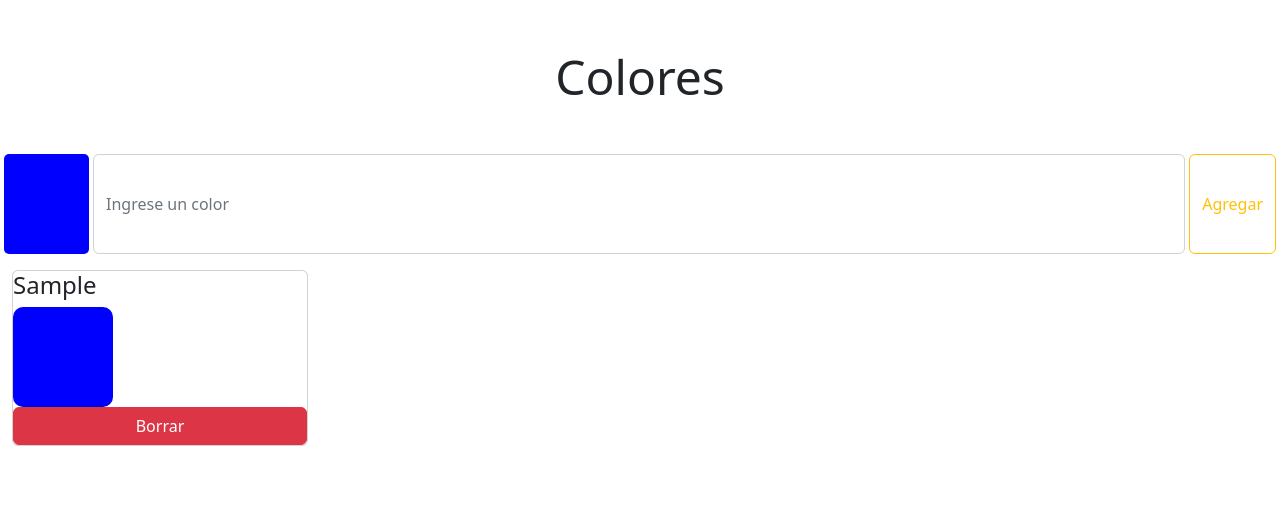
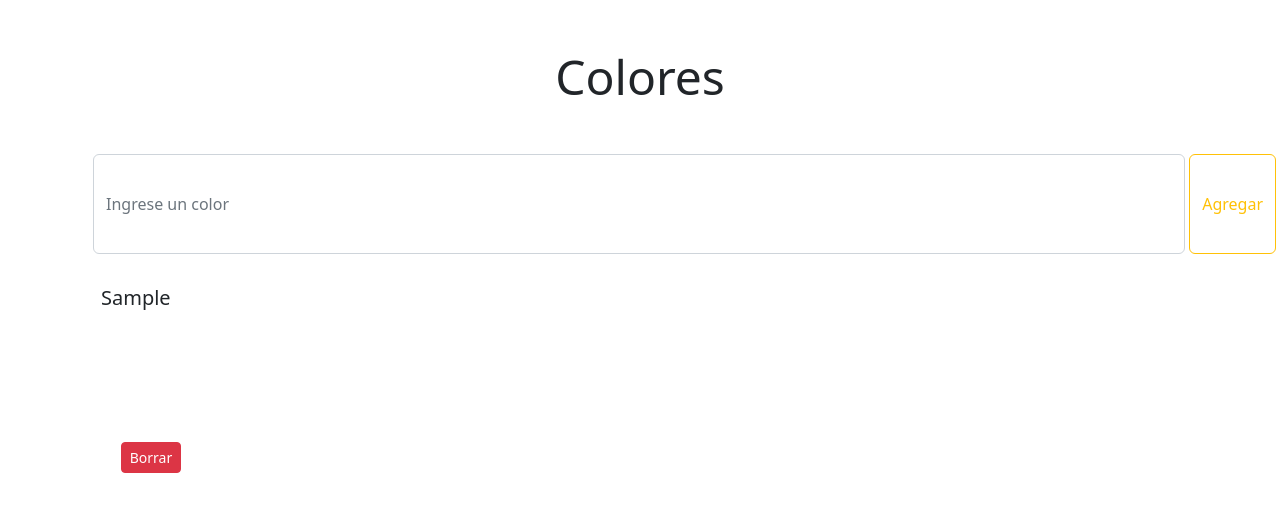
Before and after one commit to Vicopalacio/ejercicio-6, a React (Create React App) app: page / in a window 1280 px wide. Both pictures are taken after typing "Sample" into the empty fields and a click on the button "Agregar". Shown: the top 512 px of the page. Built offline with nearby package versions, Linux system fonts and the light colour scheme.

Commit message:
modifique maquetado de las cards, dimos funcionalidad con los colores

```diff
--- a/src/components/Cards.jsx
+++ b/src/components/Cards.jsx
@@ -1,18 +1,25 @@
 import React from "react";
-import { Card } from "react-bootstrap";
-import Colores from "./Colores";
+import { Card, Col, Row, Button } from "react-bootstrap";
 
 const Cards = ({ listaColores, borrarColor }) => {
   return (
-        <Card>
-      {listaColores.map((colores, posicion) => (
-        <Colores
-          key={posicion}
-          nombreColor={colores}
-          borrarColor={borrarColor}
-        ></Colores>
-      ))}
+    <>
+    <Row>
+        {
+             listaColores.map((colores, posicion)=>{return <Col sm={6} md={4} lg={3}>
+                <Card className="d-flex align-items-center border-0">
+                <Card.Body>
+              <Card.Title> {colores} </Card.Title>
+                <div className="caja" key={posicion} style={{ 'background': colores }}></div>
+            </Card.Body>
+            <Button className="my-2 btn-sm" variant="danger" onClick={()=> borrarColor(colores)}>
+              Borrar
+            </Button>
           </Card>
+            </Col>})
+        }
+    </Row>
+    </>
   );
 };
 
--- a/src/components/Colores.jsx
+++ /dev/null
@@ -1,24 +0,0 @@
-import React from "react";
-import { Button } from "react-bootstrap";
-import CardHeader from "react-bootstrap/esm/CardHeader";
-
-const Colores = ({nombreColor, borrarColor}) => {
-  return (
-    <>
-        <h4>{nombreColor}</h4>
-        <CardHeader
-          style={{
-            background: "blue",
-            width: "100px",
-            height: "100px",
-            borderRadius: "10px",
-          }}
-        ></CardHeader>
-        <Button variant="danger" onClick={()=> borrarColor(nombreColor)}>
-          Borrar
-        </Button>
-        </>
-  );
-};
-
-export default Colores;
--- a/src/components/FormColores.jsx
+++ b/src/components/FormColores.jsx
@@ -1,5 +1,5 @@
 import React, { useEffect, useState } from "react";
-import { Form, Button, Container, Col, Row } from "react-bootstrap";
+import { Form, Button } from "react-bootstrap";
 import Cards from "./Cards";
 
 const FormColores = () => {
@@ -7,6 +7,7 @@ const FormColores = () => {
     JSON.parse(localStorage.getItem("listaColoresKey")) || [];
   const [colores, setColores] = useState("");
   const [listaColores, setListaColores] = useState(arregloLocalStorage);
+  const [cambiarColor, setCambiarColor] = useState("");
 
   useEffect(() => {
     localStorage.setItem("listaColoresKey", JSON.stringify(listaColores));
@@ -25,17 +26,24 @@ const FormColores = () => {
     setListaColores(copiaColores);
   };
 
+  const actualizarColor = (colorIngresado) => {
+    setCambiarColor(colorIngresado);
+    setColores(colorIngresado);
+  };
 
   return (
     <>
       <h1 className="display-5 text-center my-5">Colores</h1>
       <Form onSubmit={arregloColores}>
         <Form.Group className="mb-3 d-flex" controlId="formBasicColor">
-            <div className="colores mx-1" style={{ background: "blue" }}></div>
+          <div
+            className="caja mx-1"
+            style={{ "background": cambiarColor }}
+          ></div>
           <Form.Control
             type="text"
             placeholder="Ingrese un color"
-              onChange={(e) => setColores(e.target.value)}
+            onChange={(e) => actualizarColor(e.target.value)}
             value={colores}
           />
           <Button variant="outline-warning mx-1" type="submit">
@@ -43,13 +51,7 @@ const FormColores = () => {
           </Button>
         </Form.Group>
       </Form>
-        <Container fluid>
-          <Row>
-            <Col md={3}>
       <Cards listaColores={listaColores} borrarColor={borrarColor}></Cards>
-            </Col>
-          </Row>
-        </Container>
     </>
   );
 };
--- a/src/components/app.css
+++ b/src/components/app.css
@@ -1,4 +1,4 @@
-.colores{
+.caja{
     width: 100px;
     height: 100px;
     border-radius: 5px;
```
Lines whose indentation alone changed are shown as unchanged.
